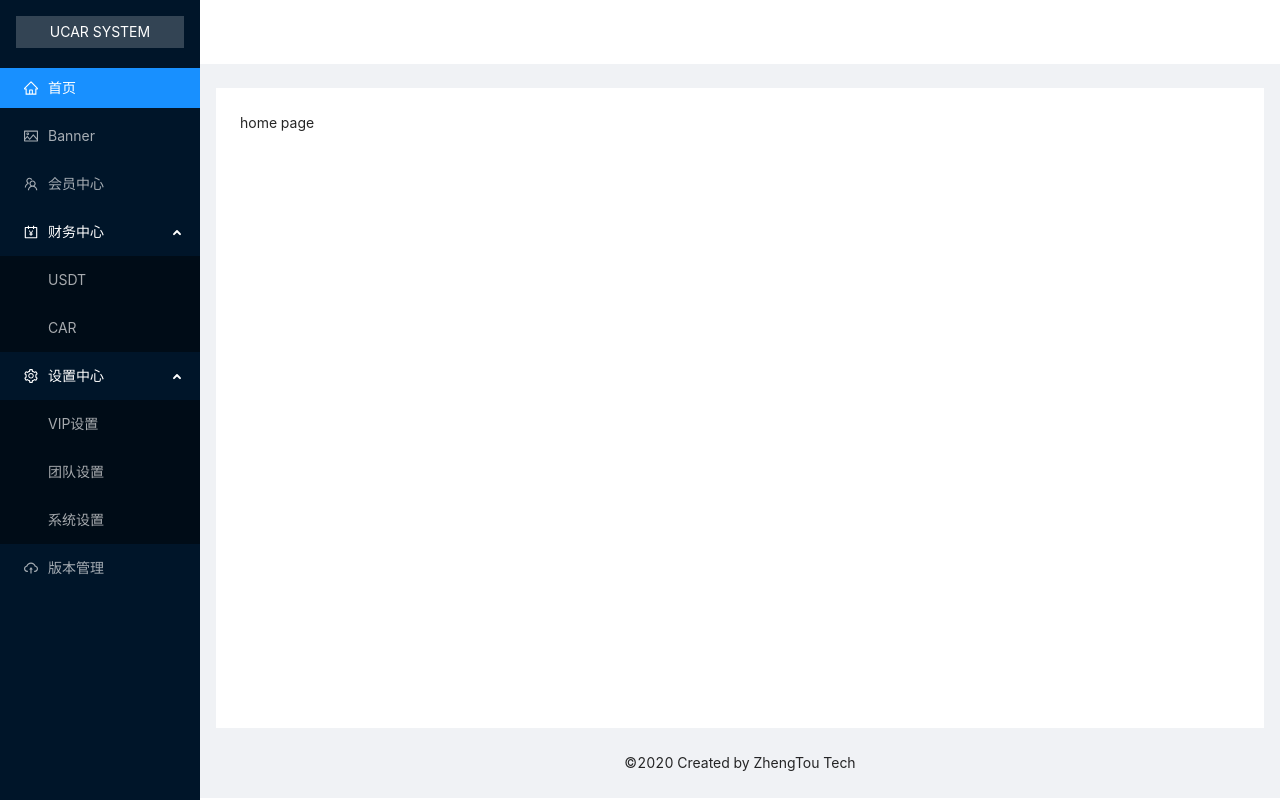
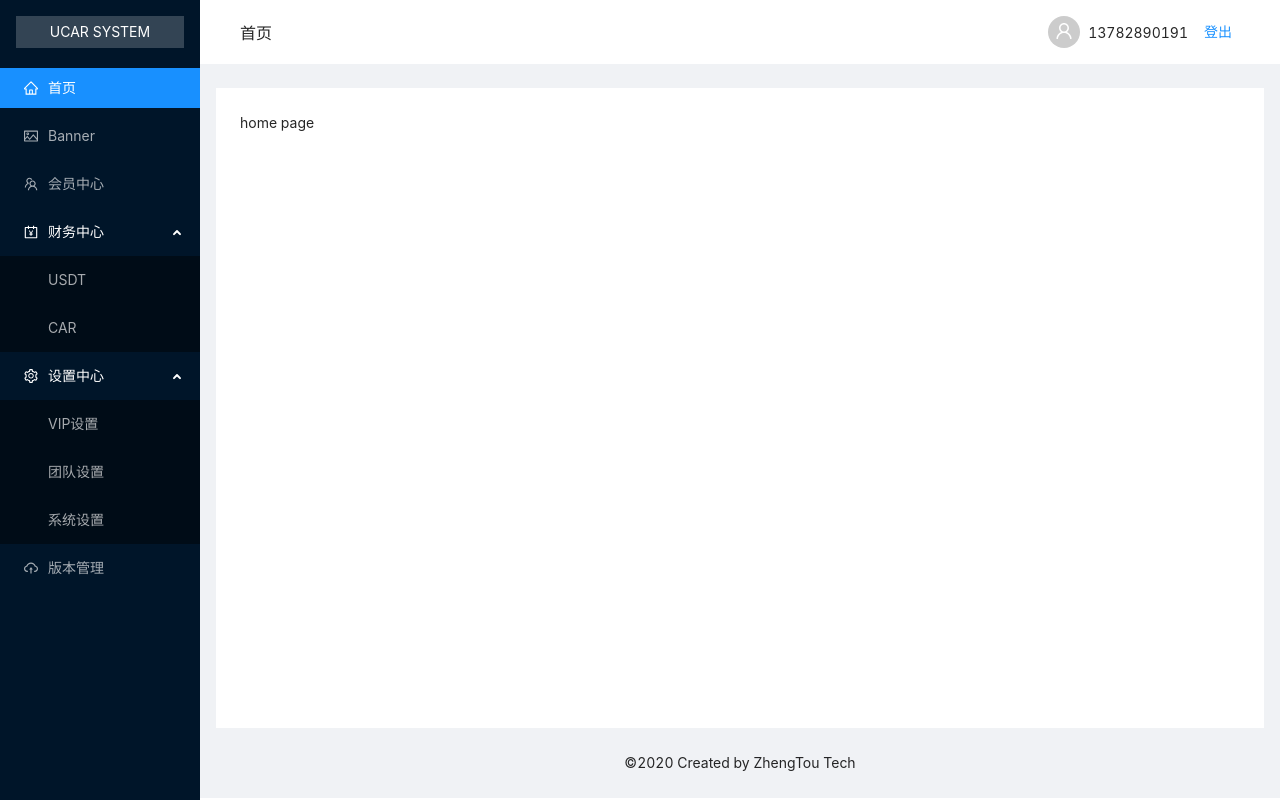
Before and after one commit to JohnnyLuv/react-ts-easy-demo, a React (Create React App) app: page / in a window 1280 px wide. Built offline with nearby package versions, Linux system fonts and the light colour scheme.

Commit message:
split layout header

```diff
--- a/src/assets/style/layout.sass
+++ b/src/assets/style/layout.sass
@@ -15,8 +15,14 @@
   margin-left: 200px
 
 .layout-header
+  line-height: initial
   background: #fff
-  padding: 0
+  padding: 0 40px
+  display: flex
+  align-items: center
+  justify-content: space-between
+  .title
+    font-size: 16px
 
 .layout-content
   min-height: calc( 100vh - 160px )
--- /dev/null
+++ b/src/components/layout/Header.tsx
@@ -0,0 +1,20 @@
+import React from 'react'
+import { Layout, Avatar, Button, Space } from 'antd'
+import { UserOutlined } from '@ant-design/icons'
+const { Header } = Layout
+
+
+function MyHeader() {
+  return (
+    <Header className="layout-header" >
+      <span className="title">首页</span>
+      <Space>
+        <Avatar icon={<UserOutlined />} />
+        <span>13782890191</span>
+        <Button type='link' size='small'>登出</Button>
+      </Space>
+    </Header>
+  )
+}
+
+export default MyHeader
--- a/src/views/Layout.tsx
+++ b/src/views/Layout.tsx
@@ -2,9 +2,10 @@ import React from 'react'
 import '../assets/style/layout.sass'
 
 import { MyMenuList, MyRouter } from '../components/layout/MenuList'
+import MyHeader from '../components/layout/Header'
 
 import { Layout } from 'antd'
-const { Header, Content, Footer, Sider } = Layout
+const { Content, Footer, Sider } = Layout
 
 
 function MyLayout() {
@@ -15,7 +16,7 @@ function MyLayout() {
         <MyMenuList />
       </Sider>
       <Layout className="site-layout">
-        <Header className="layout-header" />
+        <MyHeader />
         <Content className='layout-content'>
           <MyRouter />
         </Content>
```
